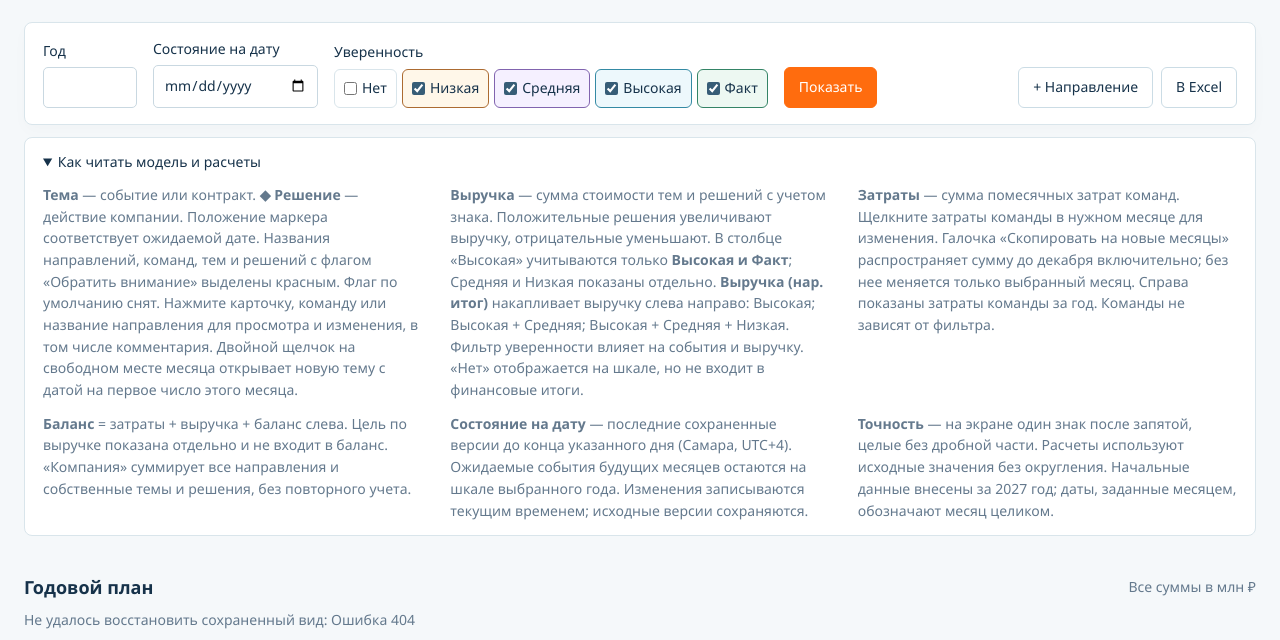
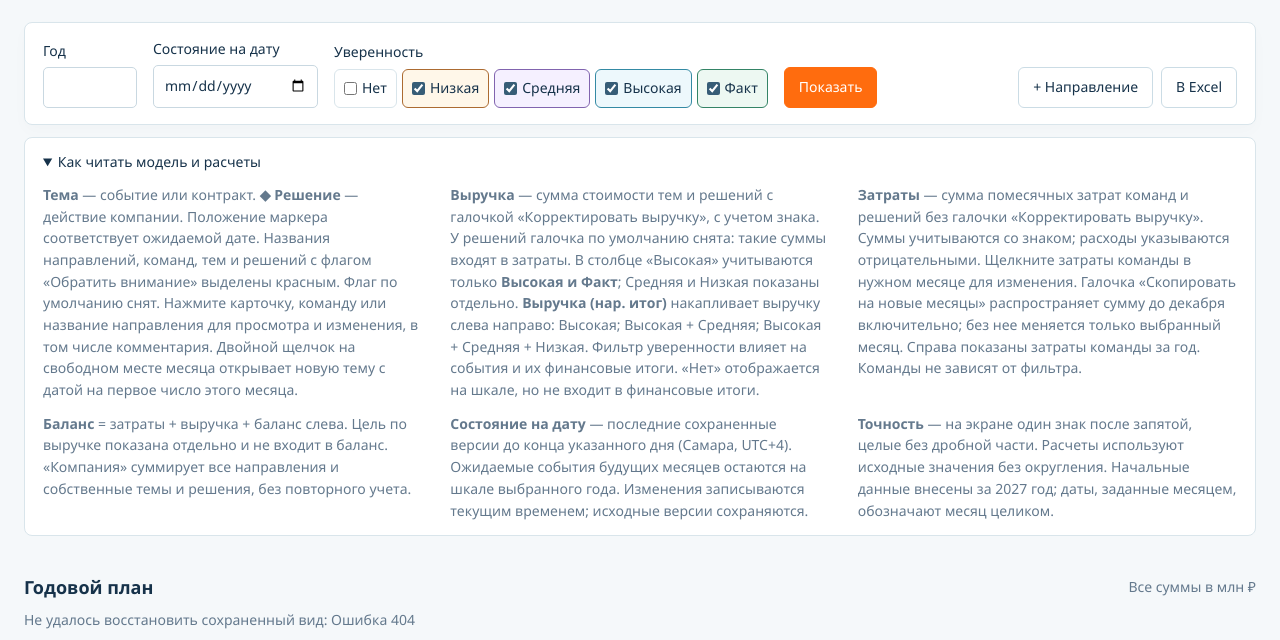
Before and after one commit to andreygshopin-cmd/Redmine, a Python web app: template src/redmine/templates/year_model.html in a window 1280 px wide, after a click on "Как читать модель и расчеты". Shown: the part 172-812 px from the top of the page. Run offline with Jinja, Linux system fonts and the light colour scheme; the template is opened without the code that fills it, so the values that code supplies are empty.

Commit message:
Keep editor actions visible and let decisions adjust revenue optionally

```diff
--- a/src/redmine/static/year-model.css
+++ b/src/redmine/static/year-model.css
@@ -121,9 +121,13 @@ button.team-cost:hover{background:#eaf3f8;color:var(--blue)}
 .legend-grid{display:grid;grid-template-columns:repeat(3,minmax(0,1fr));gap:0 28px}
 .legend-grid p{line-height:1.55;margin:12px 0 0}
 
-dialog{border:1px solid var(--line);border-radius:12px;padding:22px;width:640px;max-width:calc(100vw - 30px);max-height:90vh;color:var(--text);box-shadow:0 20px 90px #16324a40}
+dialog{border:1px solid var(--line);border-radius:12px;padding:0;width:640px;max-width:calc(100vw - 24px);max-height:calc(100dvh - 24px);overflow:hidden;color:var(--text);box-shadow:0 20px 90px #16324a40}
+dialog[open]{display:flex;flex-direction:column}
+dialog.event-editor{height:min(900px,calc(100dvh - 24px))}
+#editForm{display:flex;flex-direction:column;flex:1;min-height:0;max-height:calc(100dvh - 26px)}
+#editorBody{min-height:0;overflow:auto;overscroll-behavior:contain;padding:0 22px 18px}
 dialog::backdrop{background:#16324a65;backdrop-filter:blur(2px)}
-.dialog-heading{display:flex;align-items:center;justify-content:space-between;margin-bottom:20px}
+.dialog-heading{display:flex;align-items:center;justify-content:space-between;flex-shrink:0;padding:20px 22px}
 .dialog-heading h2{font-size:22px;margin:0;font-weight:500}
 .close{border:0;background:none;font-size:28px;line-height:1;padding:0 4px}
 .edit-fields{display:grid;grid-template-columns:1fr 1fr;gap:14px}
@@ -135,7 +139,7 @@ dialog::backdrop{background:#16324a65;backdrop-filter:blur(2px)}
 .edit-fields .full{grid-column:1/-1}
 .edit-fields textarea{min-height:90px;resize:vertical}
 .edit-fields small{font-size:13px;font-weight:400;color:var(--muted)}
-.dialog-actions{display:flex;gap:8px;margin-top:18px;flex-wrap:wrap}
+.dialog-actions{display:flex;gap:8px;margin-top:auto;padding:16px 22px;flex-shrink:0;flex-wrap:wrap;border-top:1px solid var(--line);background:#fff}
 .spacer{flex:1}
 .history{border-top:1px solid var(--line);margin-top:20px;padding-top:10px}
 .history h3{font-size:16px}
--- a/src/redmine/static/year-model.js
+++ b/src/redmine/static/year-model.js
@@ -135,7 +135,7 @@
     $("overview").hidden = !company;
     if (company) {
       const s = company.summary;
-      const metrics = [["Цель по выручке",s.target[0],"Все направления"],["Затраты",s.costs.reduce((a,b)=>a+b,0),"Затраты команд за год"],["Выручка",s.revenue[0],"Высокая + факт"],["Потенциал",s.revenue[1]+s.revenue[2],"Средняя + низкая"],["Баланс компании",s.balance[0],`Со средними: ${fmt(s.balance[1])} · с низкими: ${fmt(s.balance[2])}`]];
+      const metrics = [["Цель по выручке",s.target[0],"Все направления"],["Затраты",s.costs.reduce((a,b)=>a+b,0),"Команды и расходные решения"],["Выручка",s.revenue[0],"Высокая + факт"],["Потенциал",s.revenue[1]+s.revenue[2],"Средняя + низкая"],["Баланс компании",s.balance[0],`Со средними: ${fmt(s.balance[1])} · с низкими: ${fmt(s.balance[2])}`]];
       $("overview").innerHTML = metrics.map(([label,value,note])=>`<div class="metric"><span class="metric-label">${label}</span><span class="metric-value">${fmt(value)}</span><small>${note}</small></div>`).join("");
     }
     const messages = [];
@@ -176,10 +176,14 @@
         }
       }
       else {
-        fields += field("amount","Стоимость, млн ₽",editAmount(d.amount),{required:true,extra:'inputmode="decimal"',note:kind === "decision" ? "Положительная сумма увеличивает выручку, отрицательная уменьшает." : ""});
+        fields += field("amount","Стоимость, млн ₽",editAmount(d.amount),{required:true,extra:'inputmode="decimal"',note:kind === "decision" ? "Сумма учитывается со знаком. Расход указывайте отрицательным." : ""});
         fields += field("confidence","Уверенность",d.confidence || "high",{required:true,choices:Object.entries(confidences)});
         fields += field("expected_date","Ожидаемая дата",d.expected_date || `${model.year}-01-01`,{required:true,type:"date",extra:`min="${model.year}-01-01" max="${model.year}-12-31"`});
         fields += field("date_precision","Точность даты",d.date_precision || "month",{choices:[["day","Точный день"],["month","Месяц"]]});
+        if (kind === "decision") {
+          fields += checkbox("adjust_revenue","Корректировать выручку",d.adjust_revenue === true);
+          fields += '<p class="field-note full">С галочкой сумма изменяет выручку, без галочки — затраты.</p>';
+        }
         if (kind === "topic") {
           fields += field("url","Ссылка на источник (CRM)",d.url,{type:"url",full:true,extra:'maxlength="2000" placeholder="https://…"'});
           if (d.url) fields += `<a class="source-link full" href="${esc(d.url)}" target="_blank" rel="noopener noreferrer">Открыть источник в CRM</a>`;
@@ -201,7 +205,9 @@
     $("historyButton").hidden=!item;
     $("saveItem").hidden=historical;
     $("editFields").querySelectorAll("input,select,textarea").forEach(el=>el.disabled=historical);
+    $("editor").classList.toggle("event-editor",kind === "topic" || kind === "decision");
     $("editor").showModal();
+    $("editorBody").scrollTop=0;
   }
   async function save(deleted=false) {
     if (busy || !editing) return;
@@ -210,6 +216,7 @@
     busy=true;$("saveItem").disabled=true;$("deleteItem").disabled=true;$("editError").textContent="";
     const data = Object.fromEntries(new FormData($("editForm")));
     if (costMonth === null) data.attention=$("editForm").elements.attention.checked;
+    if (kind === "decision") data.adjust_revenue=$("editForm").elements.adjust_revenue.checked;
     if (kind === "team" && (!item || costMonth !== null)) data.copy_forward=$("editForm").elements.copy_forward.checked;
     if (costMonth !== null) Object.assign(data,{name:item.name,direction_id:item.direction_id,note:item.note,cost_month:costMonth});
     try {
@@ -225,7 +232,7 @@
     if (!editing?.item) return;
     const entityId=editing.item.id;
     $("history").hidden=false;$("history").textContent="Загружаем историю…";
-    const labels={name:"Название",direction_id:"Направление",target:"Цель",monthly_cost:"Затраты / месяц",monthly_costs:"Затраты по месяцам",amount:"Стоимость",confidence:"Уверенность",expected_date:"Ожидаемая дата",date_precision:"Точность даты",attention:"Обратить внимание",url:"CRM",note:editing.kind === "direction" || editing.kind === "team" ? "Комментарий" : "Примечание",deleted:"Удалено"};
+    const labels={name:"Название",direction_id:"Направление",target:"Цель",monthly_cost:"Затраты / месяц",monthly_costs:"Затраты по месяцам",amount:"Стоимость",confidence:"Уверенность",expected_date:"Ожидаемая дата",date_precision:"Точность даты",adjust_revenue:"Корректировать выручку",attention:"Обратить внимание",url:"CRM",note:editing.kind === "direction" || editing.kind === "team" ? "Комментарий" : "Примечание",deleted:"Удалено"};
     try {
       const data=await (await api(`/api/year-model/items/${encodeURIComponent(entityId)}/history?as_of=${model.as_of}`)).json();
       if (editing?.item?.id !== entityId) return;
@@ -236,7 +243,7 @@
         if (key==="direction_id") value=model.items.find(item=>item.id===value)?.name || "Направление недоступно в этом срезе";
         if (key==="date_precision") value=value==="month" ? "Месяц" : "Точный день";
         if (key==="deleted") value="Да";
-        if (key==="attention") value=value ? "Да" : "Нет";
+        if (key==="attention" || key==="adjust_revenue") value=value ? "Да" : "Нет";
         if (key==="monthly_costs") value=value.map((amount,index)=>`${months[index]}: ${fmt(amount)}`).join('; ')+" млн ₽";
         return `<dt>${label}</dt><dd>${esc(value)}</dd>`;
       }).join("")}</dl></article>`).join("")}`;
--- a/src/redmine/templates/year_model.html
+++ b/src/redmine/templates/year_model.html
@@ -6,8 +6,8 @@
   <title>Модель года · СМС</title>
   <link rel="icon" href="https://sms-it.ru/favicon.ico" sizes="any">
   <style></style>
-  <link rel="stylesheet" href="/static/year-model.css?v=6">
-  <script src="/static/year-model.js?v=7" defer></script>
+  <link rel="stylesheet" href="/static/year-model.css?v=8">
+  <script src="/static/year-model.js?v=8" defer></script>
 </head>
 <body>
   <header class="topbar">
@@ -32,8 +32,8 @@
     <details class="legend"><summary>Как читать модель и расчеты</summary>
       <div class="legend-grid">
         <p><b>Тема</b> — событие или контракт. <b>◆ Решение</b> — действие компании. Положение маркера соответствует ожидаемой дате. Названия направлений, команд, тем и решений с флагом «Обратить внимание» выделены красным. Флаг по умолчанию снят. Нажмите карточку, команду или название направления для просмотра и изменения, в том числе комментария. Двойной щелчок на свободном месте месяца открывает новую тему с датой на первое число этого месяца.</p>
-        <p><b>Выручка</b> — сумма стоимости тем и решений с учетом знака. Положительные решения увеличивают выручку, отрицательные уменьшают. В столбце «Высокая» учитываются только <b>Высокая и Факт</b>; Средняя и Низкая показаны отдельно. <b>Выручка (нар. итог)</b> накапливает выручку слева направо: Высокая; Высокая + Средняя; Высокая + Средняя + Низкая. Фильтр уверенности влияет на события и выручку. «Нет» отображается на шкале, но не входит в финансовые итоги.</p>
-        <p><b>Затраты</b> — сумма помесячных затрат команд. Щелкните затраты команды в нужном месяце для изменения. Галочка «Скопировать на новые месяцы» распространяет сумму до декабря включительно; без нее меняется только выбранный месяц. Справа показаны затраты команды за год. Команды не зависят от фильтра.</p>
+        <p><b>Выручка</b> — сумма стоимости тем и решений с галочкой «Корректировать выручку», с учетом знака. У решений галочка по умолчанию снята: такие суммы входят в затраты. В столбце «Высокая» учитываются только <b>Высокая и Факт</b>; Средняя и Низкая показаны отдельно. <b>Выручка (нар. итог)</b> накапливает выручку слева направо: Высокая; Высокая + Средняя; Высокая + Средняя + Низкая. Фильтр уверенности влияет на события и их финансовые итоги. «Нет» отображается на шкале, но не входит в финансовые итоги.</p>
+        <p><b>Затраты</b> — сумма помесячных затрат команд и решений без галочки «Корректировать выручку». Суммы учитываются со знаком; расходы указываются отрицательными. Щелкните затраты команды в нужном месяце для изменения. Галочка «Скопировать на новые месяцы» распространяет сумму до декабря включительно; без нее меняется только выбранный месяц. Справа показаны затраты команды за год. Команды не зависят от фильтра.</p>
         <p><b>Баланс</b> = затраты + выручка + баланс слева. Цель по выручке показана отдельно и не входит в баланс. «Компания» суммирует все направления и собственные темы и решения, без повторного учета.</p>
         <p><b>Состояние на дату</b> — последние сохраненные версии до конца указанного дня (Самара, UTC+4). Ожидаемые события будущих месяцев остаются на шкале выбранного года. Изменения записываются текущим временем; исходные версии сохраняются.</p>
         <p><b>Точность</b> — на экране один знак после запятой, целые без дробной части. Расчеты используют исходные значения без округления. Начальные данные внесены за 2027 год; даты, заданные месяцем, обозначают месяц целиком.</p>
@@ -60,11 +60,13 @@
   <dialog id="editor" aria-labelledby="editorTitle">
     <form id="editForm">
       <div class="dialog-heading"><h2 id="editorTitle">Запись</h2><button type="button" class="close" id="closeEditor" aria-label="Закрыть">×</button></div>
-      <div id="editFields" class="edit-fields"></div>
-      <p id="editError" class="error" role="alert"></p>
+      <div id="editorBody">
+        <div id="editFields" class="edit-fields"></div>
+        <p id="editError" class="error" role="alert"></p>
+        <section id="history" class="history" hidden></section>
+      </div>
       <div class="dialog-actions"><button type="button" id="deleteItem" class="button danger">Удалить</button><button type="button" id="historyButton" class="button">История</button><span class="spacer"></span><button type="button" id="cancelEdit" class="button">Отмена</button><button type="submit" id="saveItem" class="button primary">Сохранить</button></div>
     </form>
-    <section id="history" class="history" hidden></section>
   </dialog>
 </body>
 </html>
```
Also changed, not shown: src/redmine/year_model.py (+11 -4 lines), tests/test_year_model.py (+66 -26 lines).
